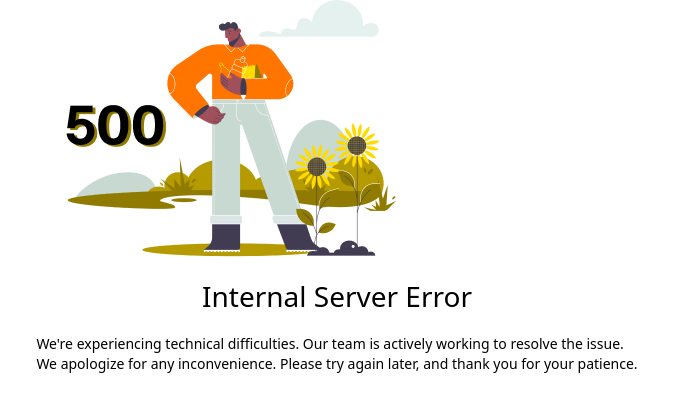
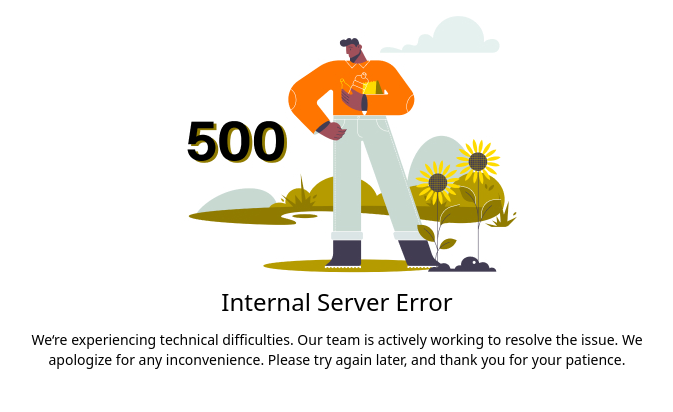
Before and after one commit to Nagarjunl/global-legals-ui, a React (Vite) app: page /server in a window 1280 px wide. Shown: the top 412 px of the page, without its empty margins (303-976 px from the left). Built offline with nearby package versions, Linux system fonts and the light colour scheme.

Commit message:
fixed alignment issue

```diff
--- a/src/pages/ServerImage.jsx
+++ b/src/pages/ServerImage.jsx
@@ -1,21 +1,18 @@
-import React from "react";
 import Server from "../assets/server.jpg";
 function ServerImage() {
   return (
     <>
-      <div className="flex justify-center items-center">
-        <div>
-          <img src={Server} alt="" />
-          <h1 className="text-center text-[28px]  text-3xl mt-5">
-            Internal Server Error
-          </h1>
-          <p className="text-sm mt-5">
-            We're experiencing technical difficulties. Our team is actively
-            working to resolve the issue.<br></br> We apologize for any
-            inconvenience. Please try again later, and thank you for your
-            patience.
-          </p>
+      <div className="container mx-auto">
+        <div className="flex justify-center items-start pt-4">
+          <img src={Server} alt="Your Image" className="block mx-auto" />
         </div>
+        <h2 className="text-center pt-3 text-2xl">Internal Server Error</h2>
+        <p className="text-center pt-3 text-sm">
+          We&lsquo;re experiencing technical difficulties. Our team is actively
+          working to resolve the issue. We <br /> apologize for any
+          inconvenience. Please try again later, and thank you for your
+          patience.
+        </p>
       </div>
     </>
   );
```
